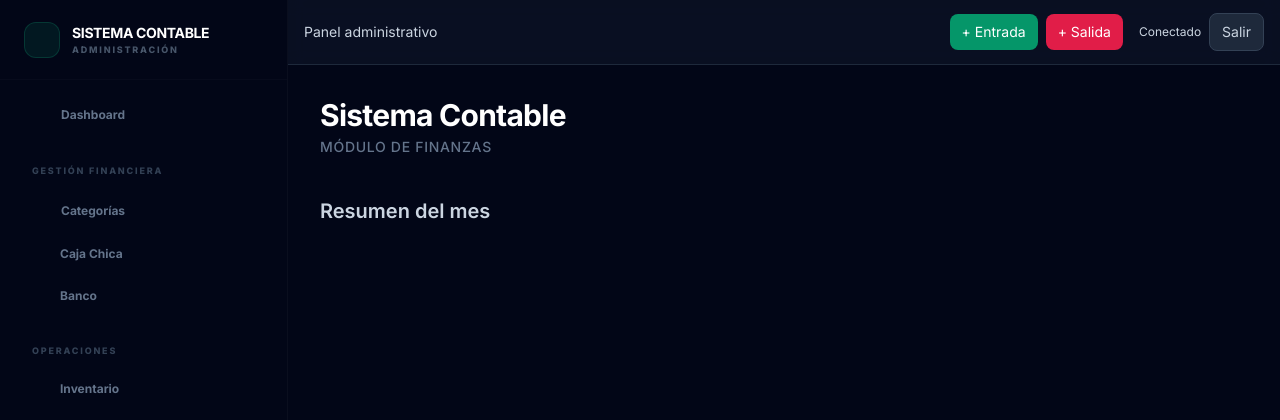
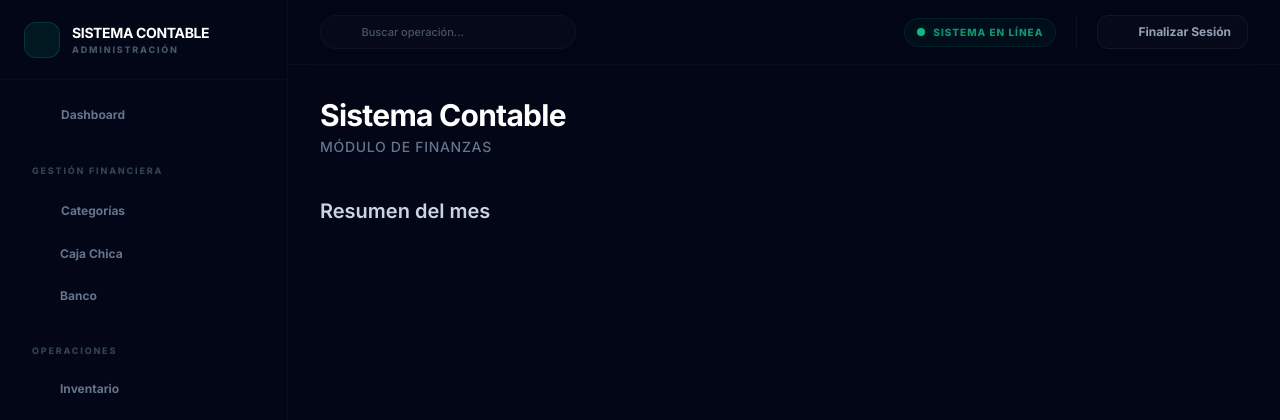
Before and after one commit to FelipeJS1295/admin_fundacion, a FastAPI app: page / in a window 1280 px wide. Shown: the top 420 px of the page. Run offline with FastAPI, Linux system fonts and the light colour scheme; the visitor is signed in with stand-in values (Sample User, id 1); data comes from the database, SQL or seed files in the repository; data that the repository does not hold is empty; some libraries are stand-ins or nearby versions.

Commit message:
topbar1.0

```diff
--- a/templates/partials/topbar.html
+++ b/templates/partials/topbar.html
@@ -1,24 +1,49 @@
-<header class="sticky top-0 z-40 border-b border-slate-800 bg-slate-900/60 backdrop-blur">
-  <div class="h-16 max-w-7xl mx-auto px-4 flex items-center justify-between gap-3">
-    <div class="flex items-center gap-3">
+<header class="sticky top-0 z-40 border-b border-white/[0.03] bg-slate-950/80 backdrop-blur-md">
+  <div class="h-16 max-w-[1440px] mx-auto px-4 sm:px-6 lg:px-8 flex items-center justify-between gap-4">
+
+    <div class="flex items-center gap-4">
       <button id="btnSidebar" type="button"
-              class="md:hidden inline-flex items-center justify-center h-9 w-9 rounded-lg border border-slate-700/70 bg-slate-900/60"
-              aria-controls="sidebar" aria-expanded="false" aria-label="Abrir menú">
-        <svg class="h-5 w-5" viewBox="0 0 24 24" fill="currentColor"><path d="M4 6h16v2H4zM4 11h16v2H4zM4 16h16v2H4z"/></svg>
+        class="md:hidden inline-flex items-center justify-center h-10 w-10 rounded-xl border border-white/[0.05] bg-white/[0.02] text-slate-400 hover:text-white transition-all"
+        aria-controls="sidebar" aria-expanded="false" aria-label="Abrir menú">
+        <i data-lucide="menu" class="w-5 h-5"></i>
       </button>
-      <span class="hidden md:block text-sm text-slate-300">Panel administrativo</span>
+
+      <div
+        class="hidden md:flex items-center gap-3 px-4 py-2 bg-white/[0.02] border border-white/[0.03] rounded-2xl w-64 group focus-within:border-emerald-500/30 transition-all">
+        <i data-lucide="search" class="w-3.5 h-3.5 text-slate-600 group-focus-within:text-emerald-500"></i>
+        <input type="text" placeholder="Buscar operación..."
+          class="bg-transparent border-none text-[11px] text-slate-300 placeholder-slate-600 focus:ring-0 w-full font-medium">
+      </div>
     </div>
 
-    <div class="flex items-center gap-2">
-      <a href="/entradas/nueva" class="hidden sm:inline-flex px-3 py-2 rounded-lg bg-emerald-600 hover:bg-emerald-500 text-white text-sm">+ Entrada</a>
-      <a href="/salidas/nueva"  class="hidden sm:inline-flex px-3 py-2 rounded-lg bg-rose-600 hover:bg-rose-500 text-white text-sm">+ Salida</a>
+    <div class="flex items-center gap-3">
 
-      <div class="ml-2 flex items-center gap-2">
-        <span class="hidden sm:inline text-xs text-slate-300">
-          {% if request.session.get('user_id') %}Conectado{% else %}Visitante{% endif %}
+      <div
+        class="hidden sm:flex items-center gap-2 px-3 py-1.5 rounded-full bg-emerald-500/5 border border-emerald-500/10">
+        <span class="relative flex h-2 w-2">
+          <span class="animate-ping absolute inline-flex h-full w-full rounded-full bg-emerald-400 opacity-75"></span>
+          <span class="relative inline-flex rounded-full h-2 w-2 bg-emerald-500"></span>
         </span>
-        <a href="/logout" class="px-3 py-2 rounded-lg bg-slate-800 border border-slate-700 hover:bg-slate-700 text-sm">Salir</a>
+        <span class="text-[10px] font-black uppercase tracking-widest text-emerald-500/80">
+          {% if request.state.user %}Sistema en Línea{% else %}Modo Consulta{% endif %}
+        </span>
       </div>
+
+      <div class="h-8 w-[1px] bg-white/[0.05] mx-2 hidden sm:block"></div>
+
+      <a href="/logout"
+        class="flex items-center gap-2 px-4 py-2 rounded-xl bg-white/[0.02] border border-white/[0.05] hover:bg-rose-500/10 hover:border-rose-500/20 hover:text-rose-400 text-slate-400 text-xs font-bold transition-all group">
+        <i data-lucide="log-out" class="w-4 h-4 transition-transform group-hover:translate-x-0.5"></i>
+        <span class="hidden md:inline">Finalizar Sesión</span>
+      </a>
+
     </div>
   </div>
 </header>
+
+<script>
+  // Inicializamos los iconos en caso de que el topbar cargue después
+  if (typeof lucide !== 'undefined') {
+    lucide.createIcons();
+  }
+</script>
```
